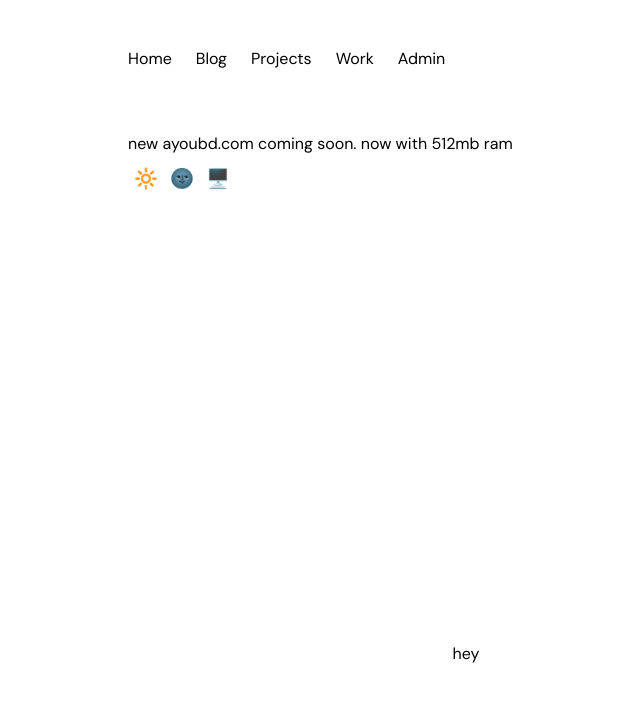
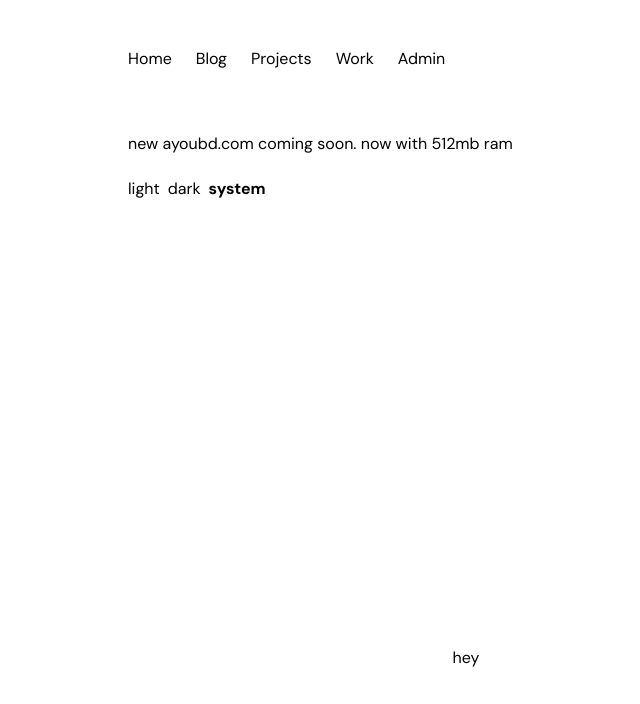
Before and after one commit to buoyad/ayoubd, a Next.js app in the folder site/: page / in a window 1280 px wide. Shown: the top 704 px of the page, without its empty margins (174-814 px from the left). Built offline with nearby package versions, Linux system fonts and the light colour scheme.

Commit message:
wip colors, remove react-spring

```diff
--- a/site/package.json
+++ b/site/package.json
@@ -9,7 +9,6 @@
     "lint": "next lint"
   },
   "dependencies": {
-    "@react-spring/web": "^9.7.3",
     "next": "14.0.4",
     "next-mdx-remote": "^4.4.1",
     "react": "^18",
--- a/site/src/app/blog/page.tsx
+++ b/site/src/app/blog/page.tsx
@@ -1,5 +1,6 @@
 import { getBlogContent } from "@/lib/content";
 import { Box, Heading } from "../../ui/components";
+import Link from "next/link";
 
 type ArrayElement<ArrayType extends readonly unknown[]> =
     ArrayType extends readonly (infer ElementType)[] ? ElementType : never;
@@ -15,6 +16,6 @@ export default async function Page() {
 
 const PostRow = ({ content, frontmatter, slug }: ArrayElement<Awaited<ReturnType<typeof getBlogContent>>>) => {
     return <Box>
-        <Heading>{frontmatter.title}</Heading>
+        <Link href={`/blog/${slug}`}>{frontmatter.title}</Link>
     </Box>
 }
--- a/site/src/app/globals.css
+++ b/site/src/app/globals.css
@@ -1,5 +1,6 @@
 :root {
   --footer-height: 60px;
+  font-size: 16px;
 }
 
 * {
--- a/site/src/app/layout.tsx
+++ b/site/src/app/layout.tsx
@@ -29,7 +29,7 @@ export default function RootLayout({
         <ThemeProvider>
           <main>
             <Nav />
-            <Box className="content">
+            <Box className="content" gap="large">
               {children}
               <ColorMode />
             </Box>
--- a/site/src/ui/colors.ts
+++ b/site/src/ui/colors.ts
@@ -1,6 +1,6 @@
 export const colors = {
     light: {
-        background: 'white',
+        background: '#f1f1f1',
         text: 'black',
         boxShadow: '#000',
         selectTrack: '#eaeaea',
@@ -8,7 +8,7 @@ export const colors = {
         primary: '#4277FF',
     },
     dark: {
-        background: 'black',
+        background: '#101010',
         text: 'white',
         boxShadow: '#000',
         selectTrack: '#101010',
--- a/site/src/ui/theme-context.tsx
+++ b/site/src/ui/theme-context.tsx
@@ -3,8 +3,6 @@ import React from "react"
 import { getThemePreference, setThemePreference } from "./dark-mode"
 import { colors } from "./colors"
 import { Box } from "./components"
-import { animated, useSpring } from "@react-spring/web"
-import { styleSheet, useMeasure } from "./util"
 
 export type Theme = 'light' | 'dark'
 
@@ -66,78 +64,24 @@ export const ThemeProvider = ({ children }: { children: React.ReactNode }) => {
 export const ColorMode = () => {
     const { theme, preference, setTheme } = useTheme()
 
-    const [rLight, dimLight] = useMeasure()
-    const [rDark, dimDark] = useMeasure()
-    const [rSys, dimSys] = useMeasure()
+    const style = (option: Theme | undefined) => {
+        const common = {
+            cursor: 'pointer',
+            color: 'var(--color-primary)',
+            transition: 'font-weight 350ms'
+        }
+        if (!theme) {
+            return common
+        }
+        if (preference === option) {
+            return { ...common, fontWeight: 'bold' }
+        }
+        return common
+    }
 
-
-    const [spring, api] = useSpring(() => ({
-        height: 0,
-        width: 0,
-        left: 0,
-    }))
-
-
-    const prevTheme = React.useRef<Theme | undefined>(theme)
-    React.useLayoutEffect(() => {
-        if (theme) {
-            const firstRender = prevTheme.current === undefined && !!theme
-            let target
-            switch (preference) {
-                case 'light': {
-                    target = dimLight
-                    break;
-                }
-                case 'dark': {
-                    target = dimDark
-                    break;
-                }
-                default: {
-                    target = dimSys
-                    break;
-                }
-            }
-            api.start({
-                height: (target.height ?? 0) + 4,
-                width: (target.width ?? 0) + 4,
-                left: (target.offsetLeft ?? 0) - 2.5,
-                immediate: firstRender,
-            })
-
-            prevTheme.current = theme
-        }
-    }, [theme, preference, dimLight, dimDark, dimSys, api])
-
-    return <Box row={true} style={styles.switchTrack}>
-        <AnimatedBox row={true} style={{ ...styles.colorModeIndicator, ...spring }} />
-        <label title="light mode" ref={rLight} onClick={() => setTheme('light')} style={styles.label}>🔆</label>
-        <label title="dark mode" ref={rDark} onClick={() => setTheme('dark')} style={styles.label}>🌚</label>
-        <label title="follow system preference" ref={rSys} onClick={() => setTheme(undefined)} style={styles.label}>🖥️</label>
+    return <Box row={true}>
+        <p onClick={() => setTheme('light')} style={style('light')}>light</p>
+        <p onClick={() => setTheme('dark')} style={style('dark')}>dark</p>
+        <p onClick={() => setTheme(undefined)} style={style(undefined)}>system</p>
     </Box>
 }
-
-const AnimatedBox = animated(Box)
-
-const styles = styleSheet({
-    switchTrack: {
-        background: 'var(--color-selectTrack)',
-        boxShadow: '0 1px 1px var(--color-boxShadow) inset',
-        borderRadius: '2px',
-        padding: '4px',
-        position: 'relative',
-        zIndex: 0,
-    },
-    colorModeIndicator: {
-        background: 'var(--color-selectIndicator)',
-        boxShadow: '0px 1px 2px var(--color-boxShadow)',
-        borderRadius: '2px',
-        position: 'absolute',
-        zIndex: 1,
-    },
-    label: {
-        cursor: 'pointer',
-        zIndex: 2,
-        padding: '0px 2px',
-        fontSize: '1.2em'
-    }
-})
```
Also changed, not shown: site/src/app/blog/[slug]/page.tsx (added, +9 -0 lines), 1 other file (tests, documents, lock files or other folders).
